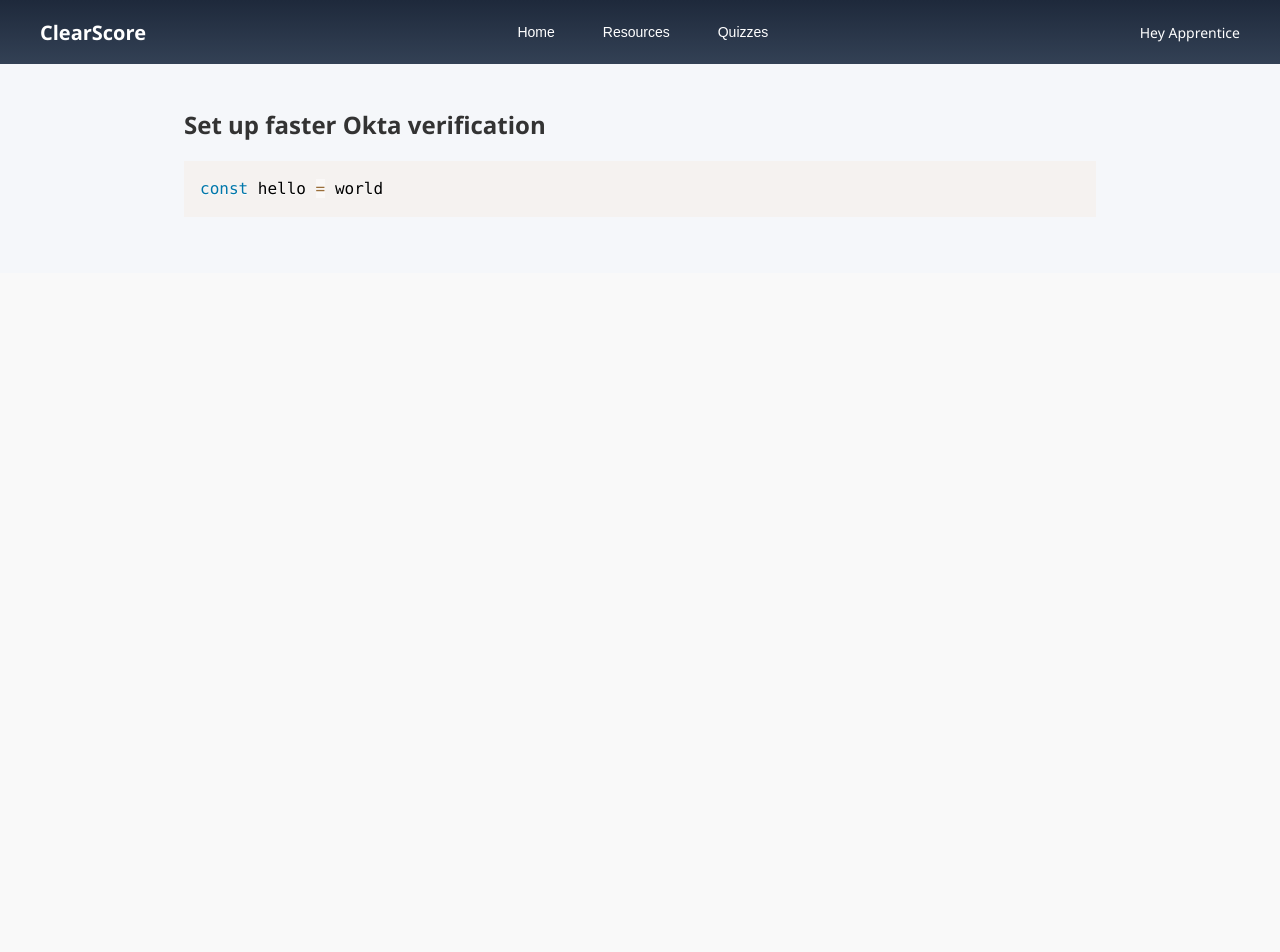
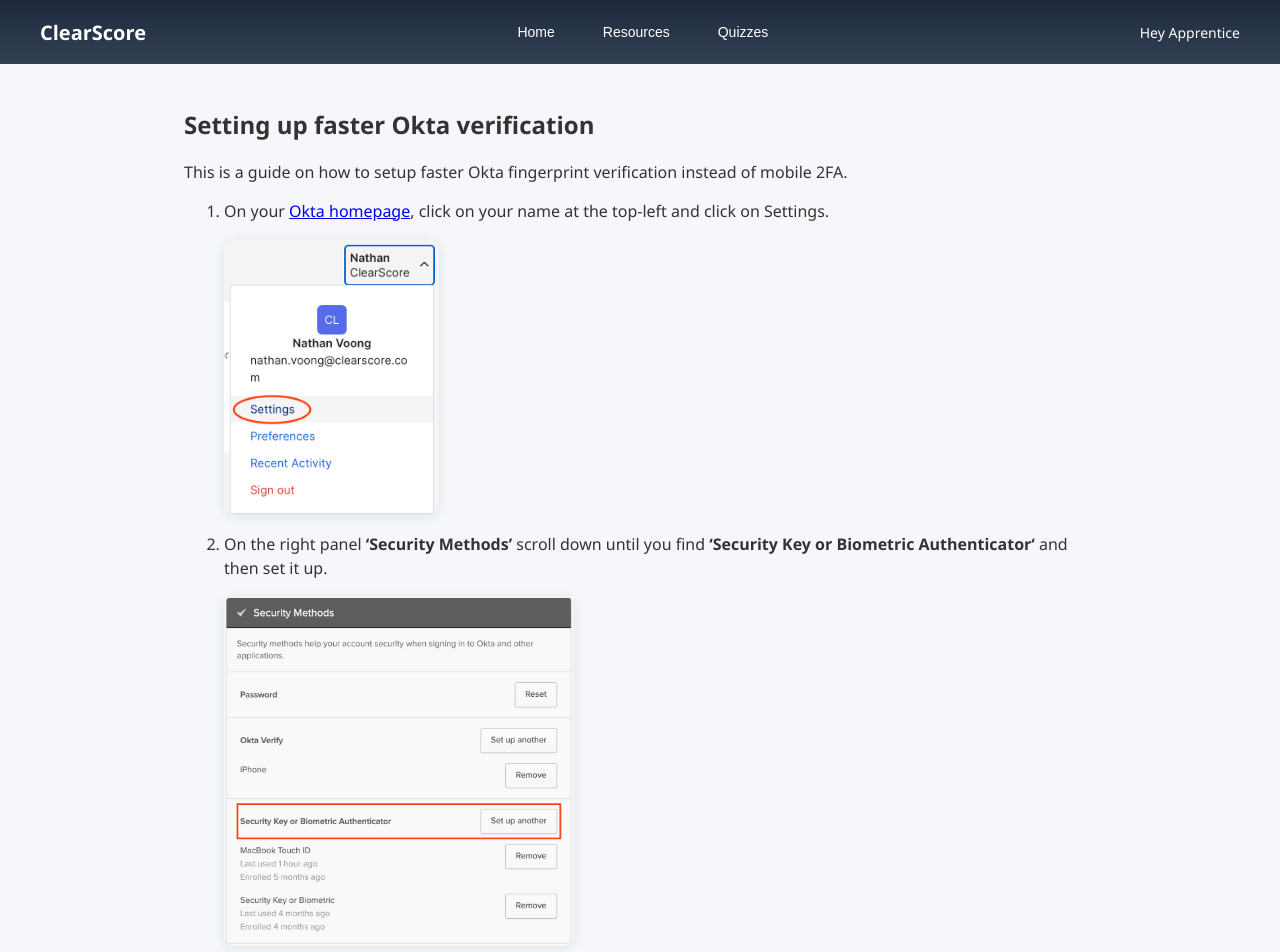
Before and after one commit to NathanVoong/final-year-project, a React (Vite) app in the folder onboarding-app/: page /okta-verification in a window 1280 px wide. Shown: the top 952 px of the page. Before the commit the page ends 800 px from the top, so only its background shows below. Built offline with nearby package versions, Linux system fonts and the light colour scheme.

Commit message:
FE-18: Add page and css for faster okta verification

```diff
--- a/onboarding-app/src/pages/FasterOktaPage/FasterOktaPage.tsx
+++ b/onboarding-app/src/pages/FasterOktaPage/FasterOktaPage.tsx
@@ -1,14 +1,45 @@
 import "./styles/FasterOktaPage.css";
-import { Prism as SyntaxHighlighter } from 'react-syntax-highlighter';
+import OktaSettings from "../../assets/OktaSettings.png";
+import OktaBiometric from "../../assets/OktaBiometric.png";
 
 export default function FasterOktaPage() {
     return (
         <div>
             <section className="section">
-                <h1>Set up faster Okta verification</h1>
-                <SyntaxHighlighter language="typescript">
-                    {`const hello = world`}
-                </SyntaxHighlighter>
+                <h1>Setting up faster Okta verification</h1>
+                <p>This is a guide on how to setup faster Okta fingerprint verification instead of mobile 2FA.</p>
+                <ol>
+                    <li>
+                        On your <a href="https://clearscore.okta-emea.com/app/UserHome"
+                                   target="_blank"
+                                   rel="noopener noreferrer">Okta homepage</a>, click on your name at the top-left and click on Settings.
+                        <div>
+                            <div className="img-wrapper">
+                                <img
+                                    src={OktaSettings}
+                                    alt='jFrog account menu showing "Edit Profile"'
+                                    className="okta-settings"
+                                />
+                            </div>
+                        </div>
+                    </li>
+                    <li>
+                        On the right panel <b>‘Security Methods’</b> scroll down until you find <b>‘Security Key or
+                        Biometric Authenticator‘</b> and then set it up.
+                        <div>
+                            <div className="img-wrapper">
+                                <img
+                                    src={OktaBiometric}
+                                    alt='jFrog account menu showing "Edit Profile"'
+                                    className="okta-biometric"
+                                />
+                            </div>
+                        </div>
+                    </li>
+                    <li>
+                        Now instead of needing to authenticate Okta through your phone every time, it’ll be much faster just tapping your finger on the sensor.
+                    </li>
+                </ol>
             </section>
         </div>
     );
--- a/onboarding-app/src/pages/FasterOktaPage/styles/FasterOktaPage.css
+++ b/onboarding-app/src/pages/FasterOktaPage/styles/FasterOktaPage.css
@@ -2,3 +2,17 @@
 .section {
     padding: 32px 24px;
 }
+
+.okta-settings {
+    max-width: 215px;
+    margin-top: 16px;
+    border-radius: 10px;
+    box-shadow: 0 2px 12px rgba(20, 50, 60, 0.10);
+}
+
+.okta-biometric {
+    max-width: 350px;
+    margin-top: 16px;
+    border-radius: 10px;
+    box-shadow: 0 2px 12px rgba(20, 50, 60, 0.10);
+}
```
Also changed, not shown: onboarding-app/src/assets/OktaBiometric.png (added), onboarding-app/src/assets/OktaSettings.png (added).
